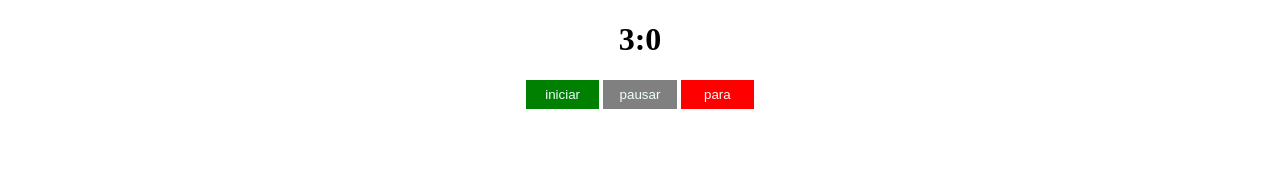
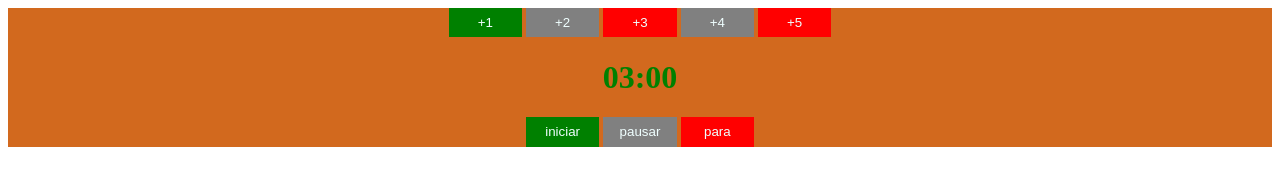
Before and after one commit to joaobatistafrontend/panel-chronometer, a plain HTML site: page index.html in a window 1280 px wide. Both pictures are taken after a click on the button "iniciar". Drawn offline with Linux system fonts and the light colour scheme.

Commit message:
finalidazo cronometro em js

```diff
--- a/index.css
+++ b/index.css
@@ -1,5 +1,6 @@
 div{
     text-align: center;
+    background-color: chocolate;
 }
 button:hover{
     cursor: pointer;
--- a/index.html
+++ b/index.html
@@ -7,11 +7,17 @@
 </head>
 <body>
     <div>
-    <h1 id="relogio">3:00</h1>
-    <button class="iniciar-btn" onclick="inicia()">iniciar</button>
-    <button class="pausa-btn"onclick="pausa()">pausar</button>
-    <button class="para-btn" onclick="parar()">para</button>
-
+        <button class="iniciar-btn" onclick="um()">+1</button>
+        <button class="pausa-btn"onclick="dois()">+2</button>
+        <button class="para-btn" onclick="tres()">+3</button>
+        <button class="pausa-btn"onclick="quatro()">+4</button>
+        <button class="para-btn" onclick="cinco()">+5</button>
+        <h1 id="relogio">03:00</h1>
+        <button class="iniciar-btn" onclick="inicia()">iniciar</button>
+        <button class="pausa-btn"onclick="pausa()">pausar</button>
+        <button class="para-btn" onclick="parar()">para</button>
+        <!-- <div id="message-success" style="backgroud-color: green;"></div> -->
+        <button id="pausado" class="paudado-btn" onclick="pausado()" style="display:none ;">Pausado</button>
 
     </div>
     <script src="index.js" ></script>
--- a/index.js
+++ b/index.js
@@ -1,20 +1,47 @@
 var seg = 60
 var min = 3
 var interval
+var pausado = document.getElementById('pausado')
+function doisDig(digito){
+    if(digito<10){
+        return('0'+digito)
+    }else{
+        return(digito)
+    }
+}
 
 
 function inicia(){
   interval = setInterval(relogio,10)
+  if (pausado.style.display ==='block'){
+    pausado.style.display ='none'
+    paudado.style.cor="red"
+
+  }else{
+        pausado.style.display ==='block'
+    }
 }
+// function divSucess(message){
+//     return `<p style="backgroud-color: green">${message}</p>`
+// }
+
 function pausa(){
     clearInterval(interval)
+    if (pausado.style.display ==='none'){
+        pausado.style.display ='block'
+    }else{
+        pausado.style.display ==='none'
+    }
+
+    // if (p)
+    // document.getElementById('message-success').innerHTML = divSucess('Tempo pausado com sucesso.')
+
 }
 function parar(){
     clearInterval(interval)
     seg = 00
-    min = 03
-    document.getElementById('relogio').innerHTML = '03:00'
-
+    min = 3
+    document.getElementById('relogio').innerHTML = '00:00'
 }
 
 function relogio(){
@@ -36,5 +63,45 @@ function relogio(){
 
     console.log(min)
     console.log(seg)
-    document.getElementById('relogio').innerHTML = min + ':' + seg
+    cor (document.getElementById('relogio').innerHTML = doisDig(min)+ ':' + doisDig(seg))
 }
+// function um(){(min == min)=> min++}
+
+function um(){
+    if (min == min){
+        min ++
+    }
+}
+function  dois(){
+    if (min == min){
+        min = min +2
+    }
+}
+function  tres(){
+    if (min == min){
+        min = min +3
+    }
+}
+function  quatro(){
+    if (min == min){
+        min = min +4
+    }
+}
+function  cinco(){
+    if (min == min){
+        min = min +5
+    }
+}
+
+function cor(){
+    if(min >=2){
+        document.getElementById('relogio').style.color = "green";
+    }
+    if (min <1){
+        document.getElementById('relogio').style.color = "red";
+    }
+}
+
+function pausado(){
+    hidden=false
+}
```
